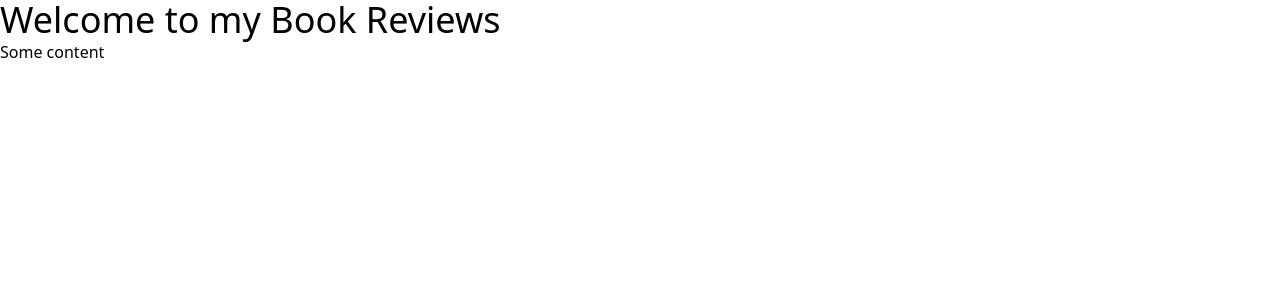
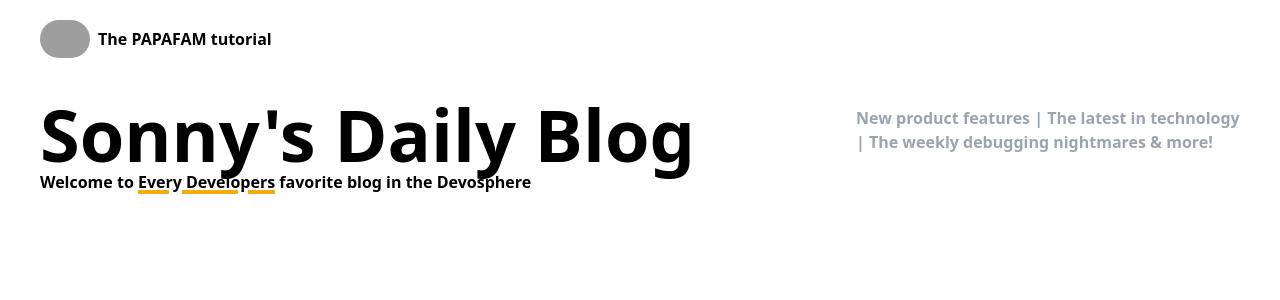
Before and after one commit to jbeltrami/sanity-io-blog-nextjs, a Next.js app: page / in a window 1280 px wide. Shown: the top 300 px of the page. Built offline with nearby package versions, Linux system fonts and the light colour scheme; grey boxes are pictures that could not be loaded.

Commit message:
Create Navbar and Banner for user routes.

```diff
--- /dev/null
+++ b/app/(admin)/head.tsx
@@ -0,0 +1,9 @@
+export default function Head() {
+  return (
+    <>
+      <title></title>
+      <meta content="width=device-width, initial-scale=1" name="viewport" />
+      <link rel="icon" href="/favicon.ico" />
+    </>
+  )
+}
--- a/app/layout.tsx
+++ b/app/(admin)/layout.tsx
@@ -1,4 +1,4 @@
-import "../styles/globals.css";
+import "../../styles/globals.css";
 
 export default function RootLayout({
   children,
--- a/app/studio/[[...index]]/loading.tsx
+++ b/app/(admin)/studio/[[...index]]/loading.tsx
@@ -1,7 +1,7 @@
 "use client";
 
 import { NextStudioLoading } from "next-sanity/studio/loading";
-import config from "../../../sanity.config";
+import config from "../../../../sanity.config";
 
 export default function Loading() {
   return <NextStudioLoading config={config} />;
--- a/app/studio/[[...index]]/page.tsx
+++ b/app/(admin)/studio/[[...index]]/page.tsx
@@ -2,7 +2,7 @@
 
 import { NextStudio } from "next-sanity/studio";
 
-import config from "../../../sanity.config";
+import config from "../../../../sanity.config";
 
 export default function StudioPage() {
   //  Supports the same props as `import {Studio} from 'sanity'`, `config` is required
--- /dev/null
+++ b/app/(user)/layout.tsx
@@ -0,0 +1,20 @@
+import "../../styles/globals.css";
+import Banner from "../components/Banner";
+import Header from "../components/Header";
+
+export default function RootLayout({
+  children,
+}: {
+  children: React.ReactNode;
+}) {
+  return (
+    <html>
+      <head />
+      <body>
+        <Header />
+        <Banner />
+        {children}
+      </body>
+    </html>
+  );
+}
--- /dev/null
+++ b/app/(user)/page.tsx
@@ -0,0 +1,3 @@
+export default function HomePage() {
+  return <></>;
+}
--- /dev/null
+++ b/app/components/Banner.tsx
@@ -0,0 +1,22 @@
+const Banner = () => {
+  return (
+    <div className="flex flex-col lg:flex-row lg:space-x-5 justify-between font-bold px-10 py-5 mb-10">
+      <div>
+        <h1 className="text-7xl">Sonny's Daily Blog</h1>
+        <h2 className="mt-5 md:mt-0">
+          Welcome to{" "}
+          <span className="underline decoration-4 decoration-[#F7AB0A]">
+            Every Developers
+          </span>{" "}
+          favorite blog in the Devosphere
+        </h2>
+      </div>
+      <p className="mt-5 md:mt-2 text-gray-400 max-w-sm">
+        New product features | The latest in technology | The weekly debugging
+        nightmares & more!
+      </p>
+    </div>
+  );
+};
+
+export default Banner;
--- /dev/null
+++ b/app/components/Header.jsx
@@ -0,0 +1,24 @@
+import Image from "next/image";
+import Link from "next/link";
+
+const Header = () => {
+  return (
+    <header className="flex items-center justify-between space-x-2 font-bold px-10 py-5">
+      <div className="flex items-center space-x-2">
+        <Link href="/">
+          <Image
+            src="https://links.papareact.com/1m8"
+            width={50}
+            className="rounded-full"
+            height={50}
+            alt="logo"
+          />
+        </Link>
+
+        <h1>The PAPAFAM tutorial</h1>
+      </div>
+    </header>
+  );
+};
+
+export default Header;
--- a/app/page.tsx
+++ /dev/null
@@ -1,8 +0,0 @@
-export default function HomePage() {
-  return (
-    <>
-      <h1 className="text-4xl">Welcome to my Book Reviews</h1>
-      <p>Some content</p>
-    </>
-  );
-}
```
Also changed, not shown: app/(admin)/studio/[[...index]]/head.tsx (renamed from app/studio/[[...index]]/head.tsx).
